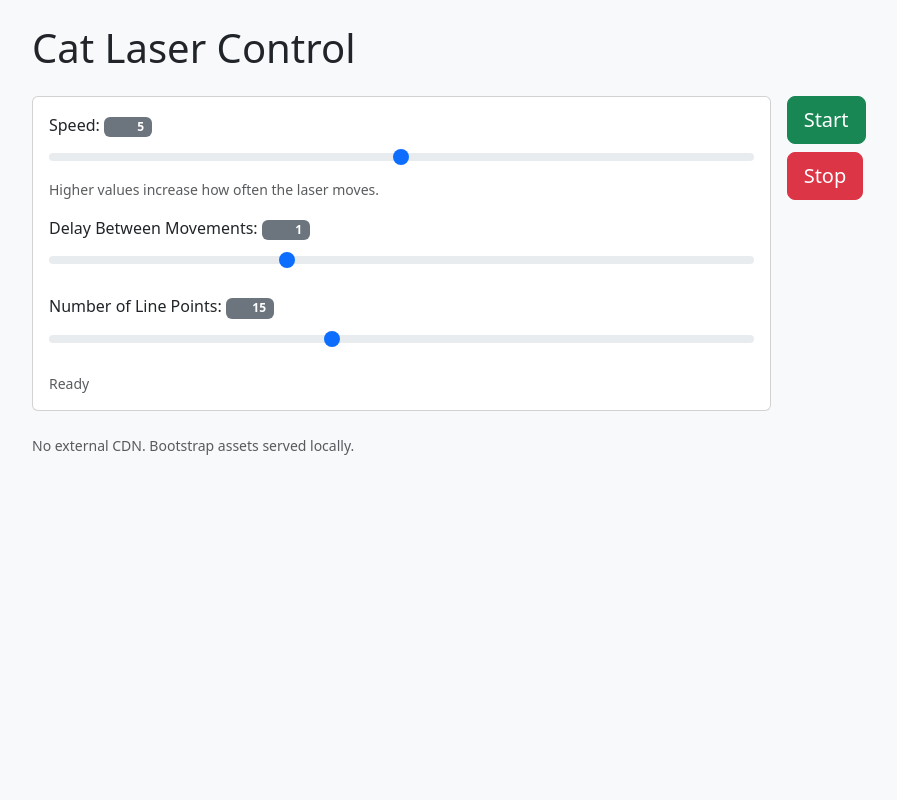
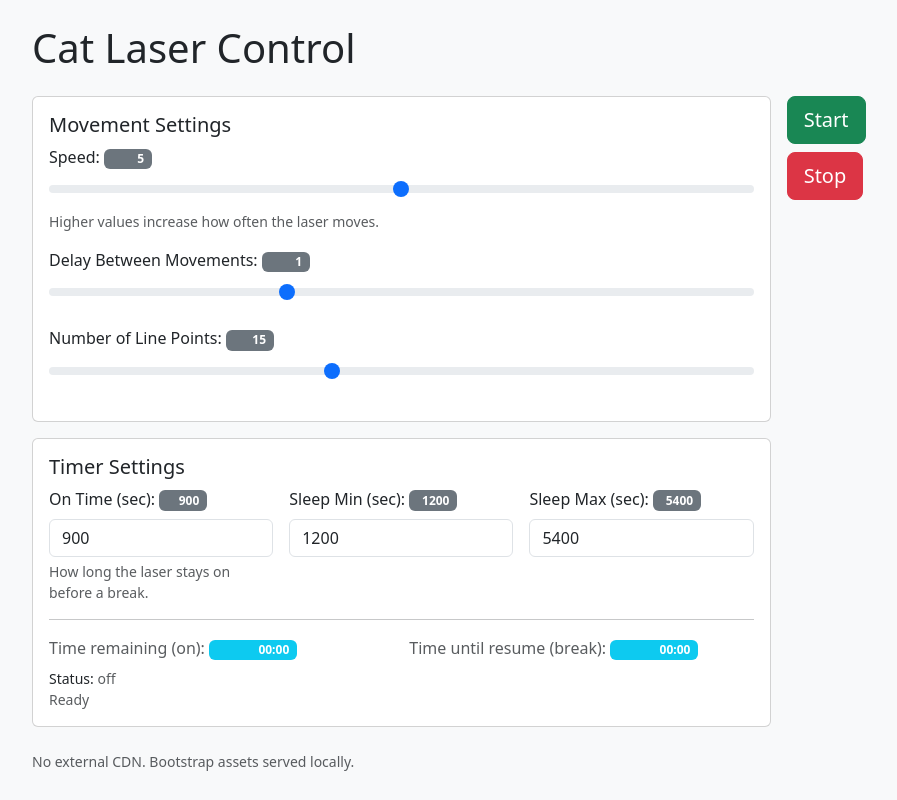
Before and after one commit to benfugate/cat-laser, a Flask app: page / in a window 1280 px wide. Shown: the whole page, without its empty margins (50-947 px from the left). Run offline with Flask 3, Linux system fonts and the light colour scheme; some libraries are stand-ins or nearby versions.

Commit message:
Feature: timer controls in UI with countdown; API exposes on_time/sleep_min/sleep_max and remaining times; laser uses runtime-configurable timers

```diff
--- a/app.py
+++ b/app.py
@@ -77,10 +77,20 @@ def index():
 @app.route('/api/settings', methods=['GET', 'POST'])
 def api_settings():
     if request.method == 'GET':
+        now = time.time()
+        on_remaining = max(0, int(power.on_until - now)) if getattr(power, 'on_until', None) else 0
+        break_remaining = max(0, int(power.break_until - now)) if getattr(power, 'break_until', None) else 0
+        status = 'on' if power.get_power() == 1 else ('break' if power.get_power() == 2 else 'off')
         return jsonify({
             'speed': int(power.percentage_move_chance * 10),
             'delay': int(power.delay_between_movements),
             'points': int(power.num_points),
+            'on_time': int(getattr(power, 'laser_on_time', 900)),
+            'sleep_min': int(getattr(power, 'sleep_min', 1200)),
+            'sleep_max': int(getattr(power, 'sleep_max', 5400)),
+            'on_remaining': on_remaining,
+            'break_remaining': break_remaining,
+            'status': status,
             'power': power.get_power(),
         })
 
@@ -112,12 +122,42 @@ def api_settings():
         power.set_num_points(points_val)
         updated['points'] = int(power.num_points)
 
+    # Timer settings
+    if 'on_time' in data or 'laser_on_time' in data:
+        on_time_val = parse_int(data.get('on_time', data.get('laser_on_time')), getattr(power, 'laser_on_time', 900))
+        if hasattr(power, 'set_laser_on_time'):
+            power.set_laser_on_time(on_time_val)
+        updated['on_time'] = int(getattr(power, 'laser_on_time', on_time_val))
+
+    sm = data.get('sleep_min')
+    sx = data.get('sleep_max')
+    if sm is not None or sx is not None:
+        cur_min = int(getattr(power, 'sleep_min', 1200))
+        cur_max = int(getattr(power, 'sleep_max', 5400))
+        new_min = parse_int(sm, cur_min) if sm is not None else cur_min
+        new_max = parse_int(sx, cur_max) if sx is not None else cur_max
+        if hasattr(power, 'set_sleep_range'):
+            power.set_sleep_range(new_min, new_max)
+        updated['sleep_min'] = int(getattr(power, 'sleep_min', new_min))
+        updated['sleep_max'] = int(getattr(power, 'sleep_max', new_max))
+
+    now = time.time()
+    on_remaining = max(0, int(power.on_until - now)) if getattr(power, 'on_until', None) else 0
+    break_remaining = max(0, int(power.break_until - now)) if getattr(power, 'break_until', None) else 0
+    status = 'on' if power.get_power() == 1 else ('break' if power.get_power() == 2 else 'off')
+
     return jsonify({
         'ok': True,
         'updated': updated,
         'speed': int(power.percentage_move_chance * 10),
         'delay': int(power.delay_between_movements),
         'points': int(power.num_points),
+        'on_time': int(getattr(power, 'laser_on_time', 900)),
+        'sleep_min': int(getattr(power, 'sleep_min', 1200)),
+        'sleep_max': int(getattr(power, 'sleep_max', 5400)),
+        'on_remaining': on_remaining,
+        'break_remaining': break_remaining,
+        'status': status,
         'power': power.get_power(),
     })
 
--- a/templates/index.html
+++ b/templates/index.html
@@ -7,6 +7,7 @@
   <link rel="stylesheet" href="{{ url_for('static', filename='css/bootstrap.min.css') }}">
   <style>
     .value-badge { min-width: 3rem; display: inline-block; text-align: right; }
+    .value-badge-wide { min-width: 5.5rem; display: inline-block; text-align: right; }
   </style>
 </head>
 <body class="bg-light">
@@ -15,8 +16,9 @@
 
     <div class="row g-3">
       <div class="col-12 col-md-8">
-        <div class="card">
+        <div class="card mb-3">
           <div class="card-body">
+            <h5 class="card-title">Movement Settings</h5>
             <div class="mb-3">
               <label for="speed" class="form-label">Speed: <span id="speedVal" class="badge bg-secondary value-badge">{{ speed|int }}</span></label>
               <input id="speed" name="speed" class="form-range" type="range" min="0" max="10" value="{{ speed }}">
@@ -30,7 +32,38 @@
               <label for="points" class="form-label">Number of Line Points: <span id="pointsVal" class="badge bg-secondary value-badge">{{ points }}</span></label>
               <input id="points" name="points" class="form-range" type="range" min="5" max="30" value="{{ points }}">
             </div>
-            <div id="status" class="text-muted small">Settings update automatically.</div>
+          </div>
+        </div>
+
+        <div class="card">
+          <div class="card-body">
+            <h5 class="card-title">Timer Settings</h5>
+            <div class="row g-3">
+              <div class="col-12 col-md-4">
+                <label for="on_time" class="form-label">On Time (sec): <span id="onTimeVal" class="badge bg-secondary value-badge">900</span></label>
+                <input id="on_time" type="number" class="form-control" min="10" step="5" value="900">
+                <div class="form-text">How long the laser stays on before a break.</div>
+              </div>
+              <div class="col-6 col-md-4">
+                <label for="sleep_min" class="form-label">Sleep Min (sec): <span id="sleepMinVal" class="badge bg-secondary value-badge">1200</span></label>
+                <input id="sleep_min" type="number" class="form-control" min="0" step="10" value="1200">
+              </div>
+              <div class="col-6 col-md-4">
+                <label for="sleep_max" class="form-label">Sleep Max (sec): <span id="sleepMaxVal" class="badge bg-secondary value-badge">5400</span></label>
+                <input id="sleep_max" type="number" class="form-control" min="0" step="10" value="5400">
+              </div>
+            </div>
+            <hr>
+            <div class="row g-3">
+              <div class="col-6">
+                <div class="text-muted">Time remaining (on): <span id="onRemaining" class="badge bg-info value-badge-wide">00:00</span></div>
+              </div>
+              <div class="col-6">
+                <div class="text-muted">Time until resume (break): <span id="breakRemaining" class="badge bg-info value-badge-wide">00:00</span></div>
+              </div>
+            </div>
+            <div class="mt-2 small">Status: <span id="statusText" class="text-muted">unknown</span></div>
+            <div id="saveStatus" class="text-muted small mt-2">Settings update automatically.</div>
           </div>
         </div>
       </div>
@@ -53,69 +86,122 @@
       const speedEl = document.getElementById('speed');
       const delayEl = document.getElementById('delay');
       const pointsEl = document.getElementById('points');
+      const onTimeEl = document.getElementById('on_time');
+      const sleepMinEl = document.getElementById('sleep_min');
+      const sleepMaxEl = document.getElementById('sleep_max');
+
       const speedValEl = document.getElementById('speedVal');
       const delayValEl = document.getElementById('delayVal');
       const pointsValEl = document.getElementById('pointsVal');
-      const statusEl = document.getElementById('status');
+      const onTimeValEl = document.getElementById('onTimeVal');
+      const sleepMinValEl = document.getElementById('sleepMinVal');
+      const sleepMaxValEl = document.getElementById('sleepMaxVal');
 
-      let timer = null;
-      function renderValues(s, d, p) {
-        speedValEl.textContent = parseInt(s);
-        delayValEl.textContent = parseInt(d);
-        pointsValEl.textContent = parseInt(p);
+      const onRemEl = document.getElementById('onRemaining');
+      const breakRemEl = document.getElementById('breakRemaining');
+      const statusTextEl = document.getElementById('statusText');
+      const saveStatusEl = document.getElementById('saveStatus');
+
+      function fmt(sec) {
+        sec = Math.max(0, parseInt(sec || 0, 10));
+        const h = Math.floor(sec / 3600);
+        const m = Math.floor((sec % 3600) / 60);
+        const s = sec % 60;
+        if (h > 0) return `${h}:${String(m).padStart(2,'0')}:${String(s).padStart(2,'0')}`;
+        return `${String(m).padStart(2,'0')}:${String(s).padStart(2,'0')}`;
       }
+
+      function renderValues() {
+        speedValEl.textContent = parseInt(speedEl.value);
+        delayValEl.textContent = parseInt(delayEl.value);
+        pointsValEl.textContent = parseInt(pointsEl.value);
+        onTimeValEl.textContent = parseInt(onTimeEl.value);
+        sleepMinValEl.textContent = parseInt(sleepMinEl.value);
+        sleepMaxValEl.textContent = parseInt(sleepMaxEl.value);
+      }
+
       function getValues() {
         return {
           speed: parseInt(speedEl.value),
           delay: parseInt(delayEl.value),
-          points: parseInt(pointsEl.value)
+          points: parseInt(pointsEl.value),
+          on_time: parseInt(onTimeEl.value),
+          sleep_min: parseInt(sleepMinEl.value),
+          sleep_max: parseInt(sleepMaxEl.value)
         };
       }
-      function setValues(data) {
+
+      function setStatus(msg, ok=true) {
+        saveStatusEl.textContent = msg;
+        saveStatusEl.className = 'small ' + (ok ? 'text-muted' : 'text-danger');
+      }
+
+      function applyFromSettings(data) {
         if (typeof data.speed !== 'undefined') speedEl.value = data.speed;
         if (typeof data.delay !== 'undefined') delayEl.value = data.delay;
         if (typeof data.points !== 'undefined') pointsEl.value = data.points;
-        renderValues(speedEl.value, delayEl.value, pointsEl.value);
+        if (typeof data.on_time !== 'undefined') onTimeEl.value = data.on_time;
+        if (typeof data.sleep_min !== 'undefined') sleepMinEl.value = data.sleep_min;
+        if (typeof data.sleep_max !== 'undefined') sleepMaxEl.value = data.sleep_max;
+        statusTextEl.textContent = data.status || 'unknown';
+        onRemEl.textContent = fmt(data.on_remaining || 0);
+        breakRemEl.textContent = fmt(data.break_remaining || 0);
+        renderValues();
       }
-      function setStatus(msg, ok=true) {
-        statusEl.textContent = msg;
-        statusEl.className = 'small ' + (ok ? 'text-muted' : 'text-danger');
-      }
+
+      let timer = null;
       async function pushSettings() {
         const body = JSON.stringify(getValues());
         try {
-          const res = await fetch('/api/settings', {
-            method: 'POST',
-            headers: { 'Content-Type': 'application/json' },
-            body
-          });
+          const res = await fetch('/api/settings', { method: 'POST', headers: { 'Content-Type': 'application/json' }, body });
           if (!res.ok) throw new Error('HTTP ' + res.status);
           const data = await res.json();
-          setValues(data);
+          // Keep only authoritative fields that don't fight user input
+          statusTextEl.textContent = data.status || 'unknown';
+          onRemEl.textContent = fmt(data.on_remaining || 0);
+          breakRemEl.textContent = fmt(data.break_remaining || 0);
           setStatus('Settings saved');
         } catch (e) {
           setStatus('Failed to save settings: ' + e.message, false);
         }
       }
+
       function scheduleUpdate() {
         setStatus('Saving...');
         if (timer) clearTimeout(timer);
-        timer = setTimeout(pushSettings, 200);
+        timer = setTimeout(pushSettings, 250);
       }
 
+      // Attach listeners
       ['input', 'change'].forEach(evt => {
-        speedEl.addEventListener(evt, () => { renderValues(speedEl.value, delayEl.value, pointsEl.value); scheduleUpdate(); });
-        delayEl.addEventListener(evt, () => { renderValues(speedEl.value, delayEl.value, pointsEl.value); scheduleUpdate(); });
-        pointsEl.addEventListener(evt, () => { renderValues(speedEl.value, delayEl.value, pointsEl.value); scheduleUpdate(); });
+        speedEl.addEventListener(evt, () => { renderValues(); scheduleUpdate(); });
+        delayEl.addEventListener(evt, () => { renderValues(); scheduleUpdate(); });
+        pointsEl.addEventListener(evt, () => { renderValues(); scheduleUpdate(); });
+        onTimeEl.addEventListener(evt, () => { renderValues(); scheduleUpdate(); });
+        sleepMinEl.addEventListener(evt, () => { renderValues(); scheduleUpdate(); });
+        sleepMaxEl.addEventListener(evt, () => { renderValues(); scheduleUpdate(); });
       });
 
-      // Initialize from server (in case defaults changed on backend)
+      // Poll countdown/status every second
+      setInterval(async () => {
+        try {
+          const res = await fetch('/api/settings');
+          if (res.ok) {
+            const data = await res.json();
+            statusTextEl.textContent = data.status || 'unknown';
+            onRemEl.textContent = fmt(data.on_remaining || 0);
+            breakRemEl.textContent = fmt(data.break_remaining || 0);
+          }
+        } catch (_) { /* ignore */ }
+      }, 1000);
+
+      // Initial load
       (async () => {
         try {
           const res = await fetch('/api/settings');
           if (res.ok) {
             const data = await res.json();
-            setValues(data);
+            applyFromSettings(data);
             setStatus('Ready');
           }
         } catch (_) { /* ignore */ }
```
Also changed, not shown: src/laser.py (+20 -5 lines), src/power.py (+21 -3 lines).
